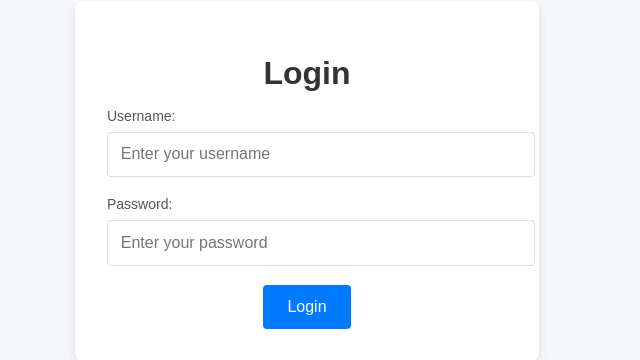
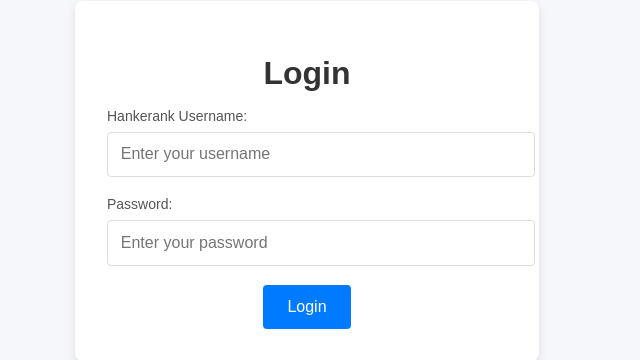
Before and after one commit to praneeth-rao/flask_spc_dsa_series_app, a Flask app: page / in a window 1280 px wide. Shown: the part 219-579 px from the top of the page, without its empty margins (333-973 px from the left). Run offline with Flask 3, Linux system fonts and the light colour scheme.

Commit message:
Update login.html

```diff
--- a/templates/login.html
+++ b/templates/login.html
@@ -93,7 +93,7 @@
     <div class="login-container">
         <h1>Login</h1>
         <form action="/dashboard" method="post">
-            <label for="username">Username:</label>
+            <label for="username">Hankerank Username:</label>
             <input type="text" id="username" name="username" placeholder="Enter your username" required>
             <label for="password">Password:</label>
             <input type="password" id="password" name="password" placeholder="Enter your password" required>
```
